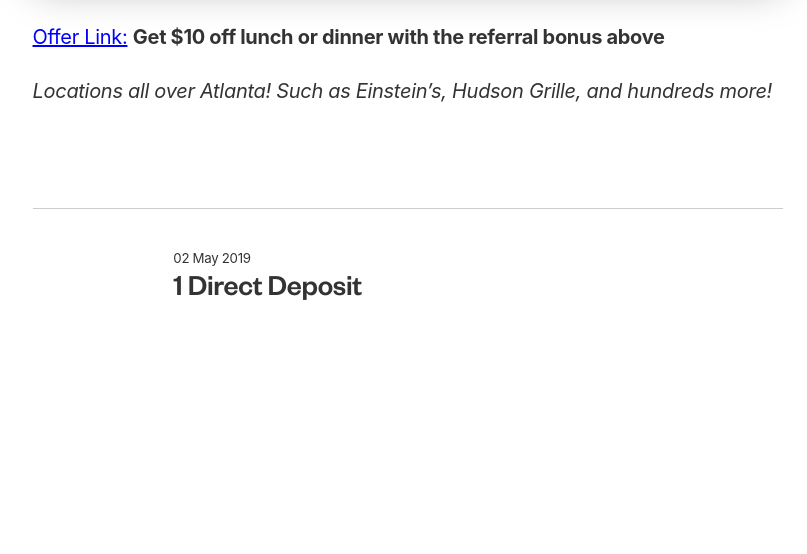
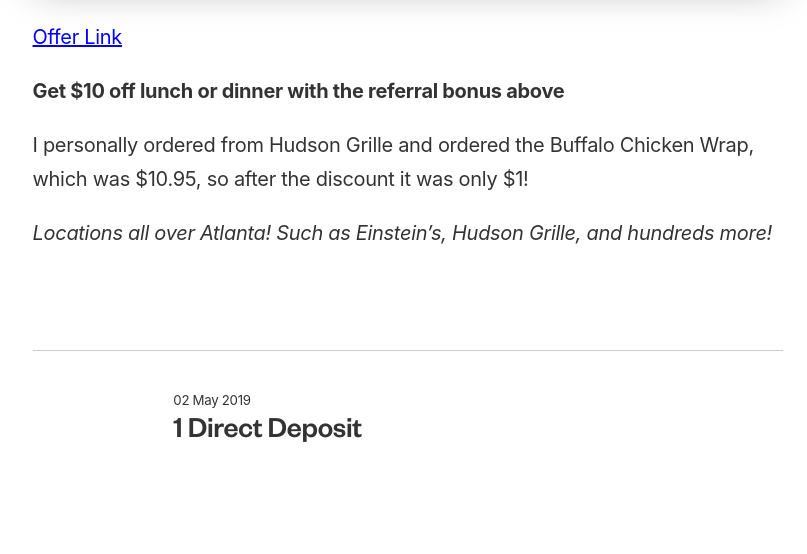
Before and after one commit to ohiosveryown/atldeals, a Jekyll site: the page built from _posts/2019-05-13-ritual.markdown, in a window 1280 px wide. Shown: the part 911-1465 px from the top of the page, without its empty margins (232-1039 px from the left). Built offline with Jekyll 4.4.1, drawn with Linux system fonts in a browser that asks for light colours; before the commit the page ends 1323 px from its top, so only the background shows below that.

Commit message:
Updated Ritual

```diff
--- a/_posts/2019-05-13-ritual.markdown
+++ b/_posts/2019-05-13-ritual.markdown
@@ -11,6 +11,10 @@
 layout: post
 ---
 
-[Offer Link:](https://invite.ritual.co/JENNIFER14911) **Get $10 off lunch or dinner with the referral bonus above**
+[Offer Link](https://invite.ritual.co/JENNIFER14911)
+
+**Get $10 off lunch or dinner with the referral bonus above**
+
+I personally ordered from Hudson Grille and ordered the Buffalo Chicken Wrap, which was $10.95, so after the discount it was only $1!
 
 *Locations all over Atlanta! Such as Einstein's, Hudson Grille, and hundreds more!*
```
